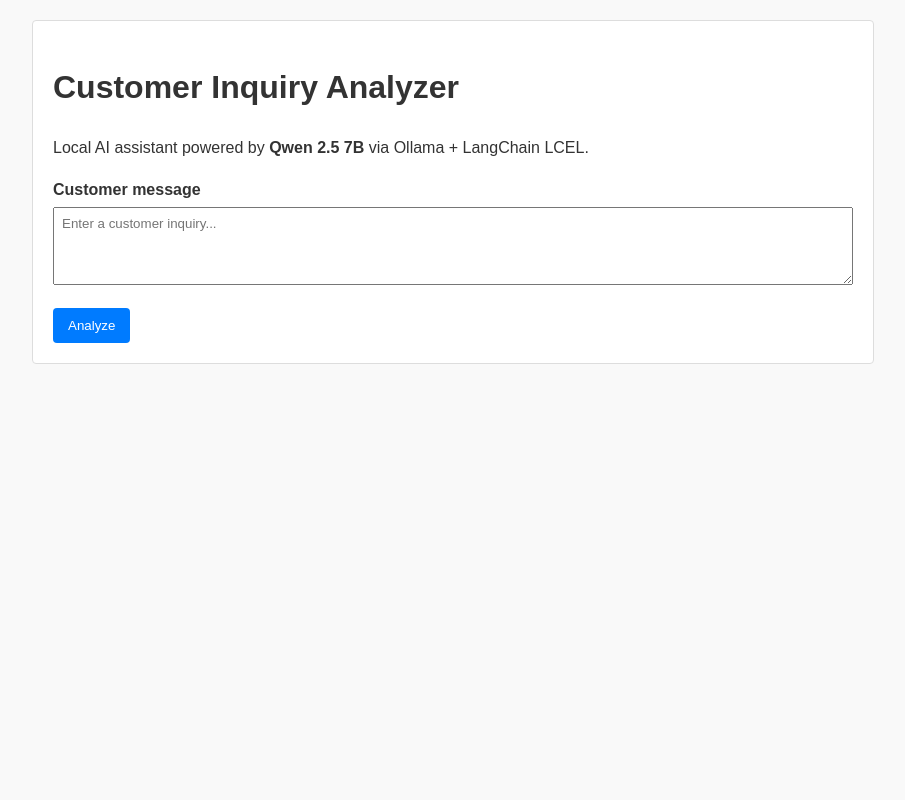
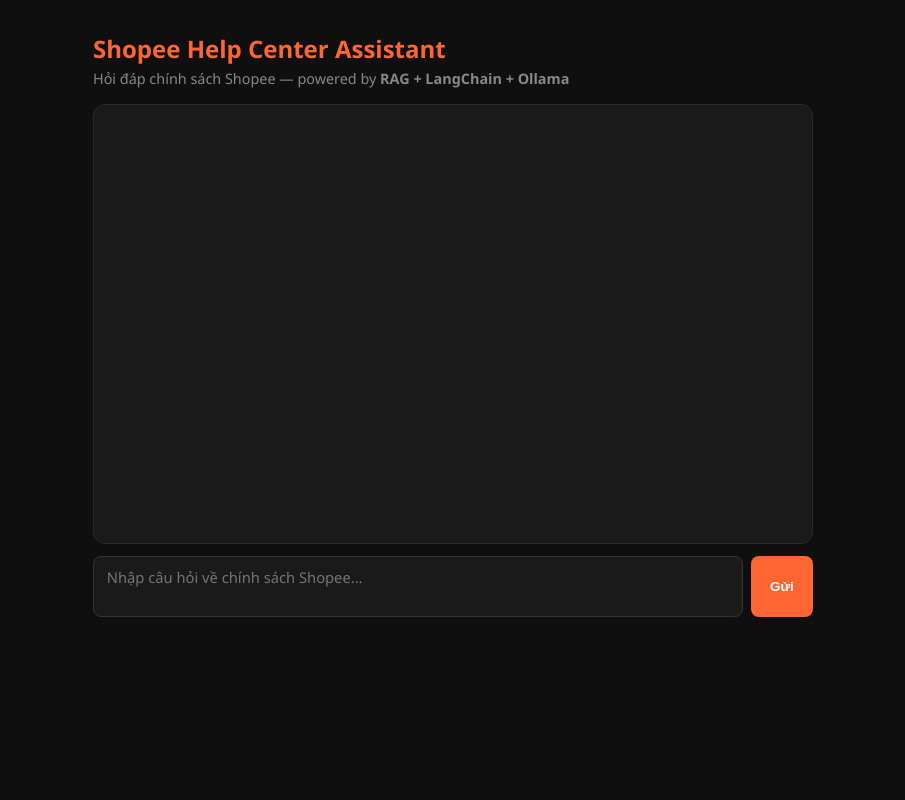
Before and after one commit to HuyinCP/Ollama-Flask-Assistant, a Flask app: page / in a window 1280 px wide. Shown: the whole page, without its empty margins (187-1092 px from the left). Run offline with Flask 3, Linux system fonts and the light colour scheme.

Commit message:
refactor: restructure project to modules/ RAG architecture (Coursera pattern)
- Create modules/ package: data_loader, data_processing, llm_interface, query_engine
- Centralize config: model params, RAG settings, prompt templates
- Replace analyze endpoint with /api/chat RAG Q&A
- Redesign frontend to chat interface
- Delete old model.py, llm_test.py, test.py
- Add chromadb, langchain-community, langchain-text-splitters deps

```diff
--- a/app.py
+++ b/app.py
@@ -1,38 +1,57 @@
+"""Flask web interface for the Shopee Help Center Assistant."""
+
+import sys
 import time
+import logging
 from flask import Flask, render_template, request, jsonify
 
-from config import SYSTEM_PROMPT
-from model import qwen_response
+from modules.query_engine import create_rag_chain, query
 
+# ── Logging ──────────────────────────────────────────────────
+logging.basicConfig(
+    level=logging.INFO,
+    format="%(asctime)s - %(name)s - %(levelname)s - %(message)s",
+    handlers=[logging.StreamHandler(stream=sys.stdout)],
+)
+logger = logging.getLogger(__name__)
+
+# ── Flask App ────────────────────────────────────────────────
 app = Flask(__name__)
 
-@app.route('/')
+# Khởi tạo RAG chain 1 lần duy nhất khi server start
+logger.info("Đang khởi tạo RAG chain (lần đầu có thể mất vài phút)...")
+rag_chain = create_rag_chain()
+logger.info("RAG chain đã sẵn sàng!")
+
+
+@app.route("/")
 def index():
-    return render_template('index.html')
+    return render_template("index.html")
 
-@app.route('/api/analyze', methods=['POST'])
-def analyze():
+
+@app.route("/api/chat", methods=["POST"])
+def chat():
+    """Endpoint nhận câu hỏi và trả lời dựa trên Knowledge Base."""
     data = request.get_json()
-    message = data.get('message', '')
+    question = data.get("message", "")
 
-    if not message or not message.strip():
+    if not question or not question.strip():
         return jsonify({"error": "Message is empty"}), 400
 
     start_time = time.time()
     try:
-        result = qwen_response(SYSTEM_PROMPT, message)
+        answer = query(rag_chain, question.strip())
     except Exception as e:
+        logger.error(f"Query error: {e}")
         return jsonify({"error": str(e)}), 500
 
     duration = round(time.time() - start_time, 2)
 
     return jsonify({
-        "summary": result.get("summary", ""),
-        "sentiment": result.get("sentiment", ""),
-        "action": result.get("action", ""),
-        "response": result.get("response", ""),
-        "duration": duration
+        "answer": answer,
+        "duration": duration,
     })
+
 
 if __name__ == "__main__":
     app.run(debug=True, port=5000)
--- a/static/script.js
+++ b/static/script.js
@@ -1,36 +1,55 @@
-document.getElementById('analyze-btn').addEventListener('click', async () => {
-    const message = document.getElementById('message').value;
-    if (!message.trim()) return;
+const chatMessages = document.getElementById('chat-messages');
+const messageInput = document.getElementById('message');
+const sendBtn = document.getElementById('send-btn');
+const status = document.getElementById('status');
 
-    const btn = document.getElementById('analyze-btn');
-    btn.disabled = true;
-    btn.textContent = 'Analyzing...';
+function addMessage(text, sender) {
+    const div = document.createElement('div');
+    div.className = `msg msg-${sender}`;
+    div.textContent = text;
+    chatMessages.appendChild(div);
+    chatMessages.scrollTop = chatMessages.scrollHeight;
+}
 
-    document.getElementById('results').classList.remove('hidden');
-    const outputs = ['summary', 'sentiment', 'action', 'response', 'duration'];
-    outputs.forEach(id => document.getElementById(`out-${id}`).textContent = '...');
+async function sendMessage() {
+    const question = messageInput.value.trim();
+    if (!question) return;
+
+    addMessage(question, 'user');
+    messageInput.value = '';
+
+    sendBtn.disabled = true;
+    sendBtn.textContent = 'Đang xử lý...';
+    status.classList.remove('hidden');
+    status.textContent = 'Đang tìm kiếm và phân tích tài liệu...';
 
     try {
-        const response = await fetch('/api/analyze', {
+        const response = await fetch('/api/chat', {
             method: 'POST',
             headers: { 'Content-Type': 'application/json' },
-            body: JSON.stringify({ message })
+            body: JSON.stringify({ message: question })
         });
 
         if (!response.ok) throw new Error('API request failed');
 
         const data = await response.json();
-
-        document.getElementById('out-summary').textContent = data.summary || '';
-        document.getElementById('out-sentiment').textContent = data.sentiment || '';
-        document.getElementById('out-action').textContent = data.action || '';
-        document.getElementById('out-response').textContent = data.response || '';
-        document.getElementById('out-duration').textContent = data.duration || '';
+        addMessage(data.answer, 'bot');
+        status.textContent = `Hoàn thành trong ${data.duration}s`;
     } catch (error) {
-        alert('An error occurred during analysis.');
+        addMessage('Đã xảy ra lỗi. Vui lòng thử lại.', 'bot');
+        status.textContent = '';
         console.error(error);
     } finally {
-        btn.disabled = false;
-        btn.textContent = 'Analyze';
+        sendBtn.disabled = false;
+        sendBtn.textContent = 'Gửi';
+        setTimeout(() => status.classList.add('hidden'), 3000);
+    }
+}
+
+sendBtn.addEventListener('click', sendMessage);
+messageInput.addEventListener('keydown', (e) => {
+    if (e.key === 'Enter' && !e.shiftKey) {
+        e.preventDefault();
+        sendMessage();
     }
 });
--- a/static/style.css
+++ b/static/style.css
@@ -1,59 +1,105 @@
+* { margin: 0; padding: 0; box-sizing: border-box; }
+
 body {
-    font-family: Arial, sans-serif;
-    line-height: 1.6;
-    margin: 0;
-    padding: 20px;
-    background-color: #f9f9f9;
-    color: #333;
+    font-family: 'Segoe UI', system-ui, sans-serif;
+    background: #0f0f0f;
+    color: #e0e0e0;
+    min-height: 100vh;
+    display: flex;
+    justify-content: center;
+    padding: 2rem 1rem;
 }
+
 .container {
-    max-width: 800px;
-    margin: 0 auto;
-    background: #fff;
-    padding: 20px;
-    border-radius: 4px;
-    border: 1px solid #ddd;
+    width: 100%;
+    max-width: 720px;
 }
-.input-group, .result-box {
-    margin-bottom: 15px;
+
+h1 {
+    font-size: 1.5rem;
+    margin-bottom: 0.25rem;
+    color: #ff6633;
 }
-label {
-    display: block;
-    font-weight: bold;
-    margin-bottom: 5px;
+
+p { color: #888; margin-bottom: 1rem; font-size: 0.9rem; }
+
+/* ── Chat box ────────────────────────────────────── */
+#chat-box {
+    background: #1a1a1a;
+    border: 1px solid #2a2a2a;
+    border-radius: 12px;
+    padding: 1rem;
+    height: 55vh;
+    overflow-y: auto;
+    margin-bottom: 0.75rem;
 }
+
+#chat-messages {
+    display: flex;
+    flex-direction: column;
+    gap: 0.6rem;
+}
+
+.msg {
+    padding: 0.6rem 0.9rem;
+    border-radius: 10px;
+    max-width: 85%;
+    line-height: 1.5;
+    font-size: 0.92rem;
+    white-space: pre-wrap;
+    word-wrap: break-word;
+}
+
+.msg-user {
+    align-self: flex-end;
+    background: #ff6633;
+    color: #fff;
+}
+
+.msg-bot {
+    align-self: flex-start;
+    background: #252525;
+    color: #ddd;
+    border: 1px solid #333;
+}
+
+/* ── Input area ──────────────────────────────────── */
+.input-group {
+    display: flex;
+    gap: 0.5rem;
+}
+
 textarea {
-    width: 100%;
-    padding: 8px;
-    box-sizing: border-box;
+    flex: 1;
+    padding: 0.6rem 0.8rem;
+    border: 1px solid #333;
+    border-radius: 8px;
+    background: #1a1a1a;
+    color: #e0e0e0;
+    font-size: 0.92rem;
+    resize: none;
     font-family: inherit;
 }
+textarea:focus { outline: none; border-color: #ff6633; }
+
 button {
-    background: #007bff;
-    color: white;
+    padding: 0 1.2rem;
     border: none;
-    padding: 10px 15px;
+    border-radius: 8px;
+    background: #ff6633;
+    color: #fff;
+    font-weight: 600;
     cursor: pointer;
-    border-radius: 4px;
+    transition: background 0.2s;
 }
-button:disabled {
-    background: #aaa;
+button:hover { background: #e55520; }
+button:disabled { opacity: 0.5; cursor: not-allowed; }
+
+/* ── Status ──────────────────────────────────────── */
+#status {
+    text-align: center;
+    font-size: 0.8rem;
+    color: #666;
+    margin-top: 0.5rem;
 }
-.output {
-    min-height: 20px;
-    padding: 10px;
-    background: #f1f1f1;
-    border: 1px solid #ccc;
-    border-radius: 4px;
-    white-space: pre-wrap;
-}
-.result-row {
-    display: flex;
-    gap: 15px;
-}
-.result-row .result-box {
-    flex: 1;
-}
-.hidden {
-    display: none;
-}
+.hidden { display: none; }
--- a/templates/index.html
+++ b/templates/index.html
@@ -3,44 +3,25 @@
 <head>
     <meta charset="UTF-8">
     <meta name="viewport" content="width=device-width, initial-scale=1.0">
-    <title>Ollama Assistant</title>
+    <title>Shopee Help Center Assistant</title>
+    <meta name="description" content="AI Assistant hỏi đáp về chính sách Shopee, chạy local với Ollama + LangChain RAG.">
     <link rel="stylesheet" href="/static/style.css">
 </head>
 <body>
     <div class="container">
-        <h1>Customer Inquiry Analyzer</h1>
-        <p>Local AI assistant powered by <strong>Qwen 2.5 7B</strong> via Ollama + LangChain LCEL.</p>
+        <h1>Shopee Help Center Assistant</h1>
+        <p>Hỏi đáp chính sách Shopee — powered by <strong>RAG + LangChain + Ollama</strong></p>
+
+        <div id="chat-box">
+            <div id="chat-messages"></div>
+        </div>
 
         <div class="input-group">
-            <label for="message">Customer message</label>
-            <textarea id="message" rows="4" placeholder="Enter a customer inquiry..."></textarea>
+            <textarea id="message" rows="2" placeholder="Nhập câu hỏi về chính sách Shopee..."></textarea>
+            <button id="send-btn">Gửi</button>
         </div>
-        <button id="analyze-btn">Analyze</button>
 
-        <div id="results" class="hidden">
-            <div class="result-row">
-                <div class="result-box">
-                    <label>Summary</label>
-                    <div id="out-summary" class="output"></div>
-                </div>
-                <div class="result-box">
-                    <label>Sentiment (0–100)</label>
-                    <div id="out-sentiment" class="output"></div>
-                </div>
-            </div>
-            <div class="result-box">
-                <label>Recommended action</label>
-                <div id="out-action" class="output"></div>
-            </div>
-            <div class="result-box">
-                <label>Suggested response</label>
-                <div id="out-response" class="output"></div>
-            </div>
-            <div class="result-box">
-                <label>Duration (seconds)</label>
-                <div id="out-duration" class="output"></div>
-            </div>
-        </div>
+        <div id="status" class="hidden"></div>
     </div>
     <script src="/static/script.js"></script>
 </body>
```
Also changed, not shown: config.py (+46 -13 lines), llm_test.py (deleted, +0 -17 lines), model.py (deleted, +0 -59 lines), modules/__init__.py (added, +19 -0 lines), modules/data_loader.py (added, +41 -0 lines), modules/data_processing.py (added, +84 -0 lines), modules/llm_interface.py (added, +58 -0 lines), modules/query_engine.py (added, +68 -0 lines), requirements.txt (+4 -3 lines), test.py (deleted, +0 -10 lines), tests/test_app.py (+7 -4 lines), .github/images/logo-dark.svg (deleted), .github/images/logo-light.svg (deleted), README.md.
